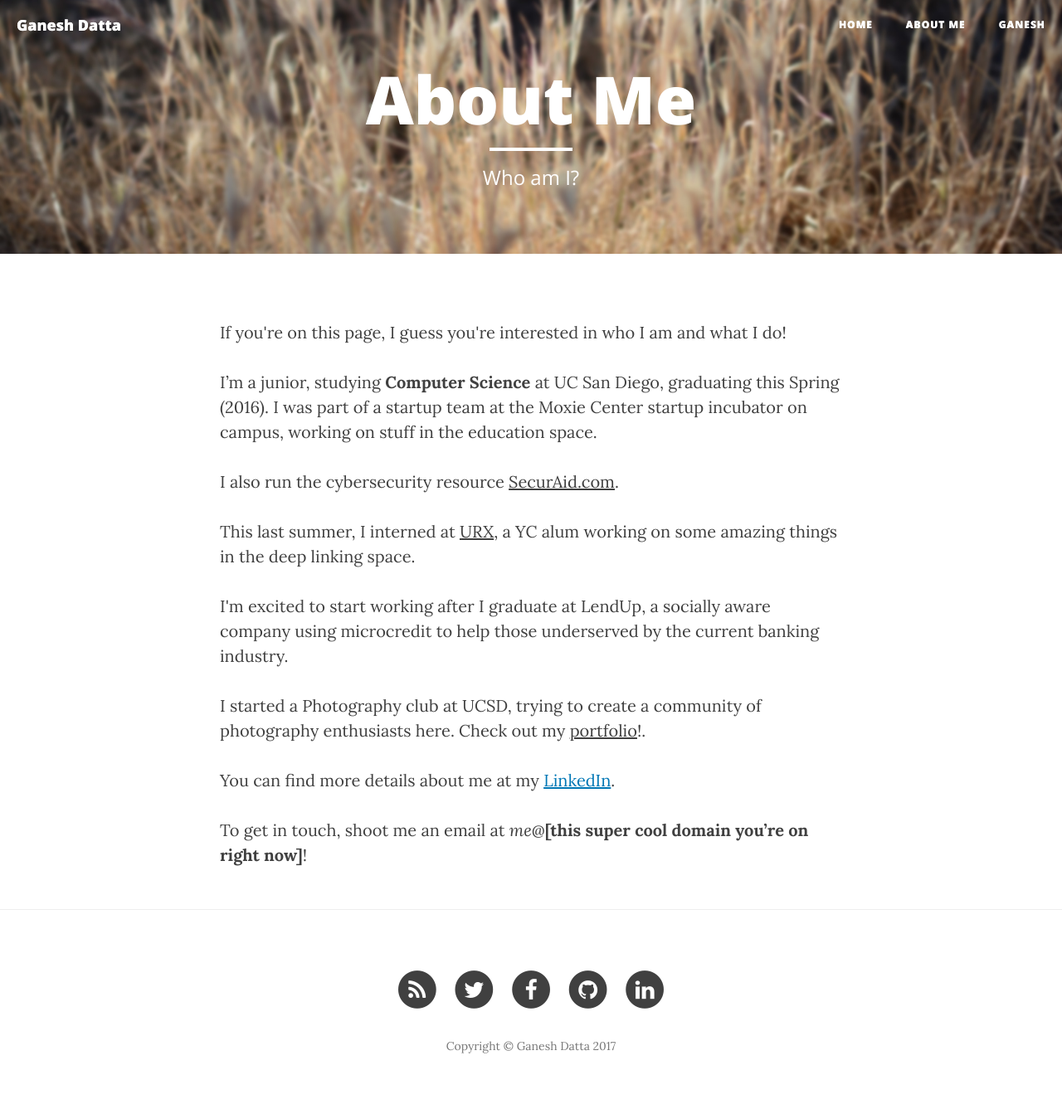
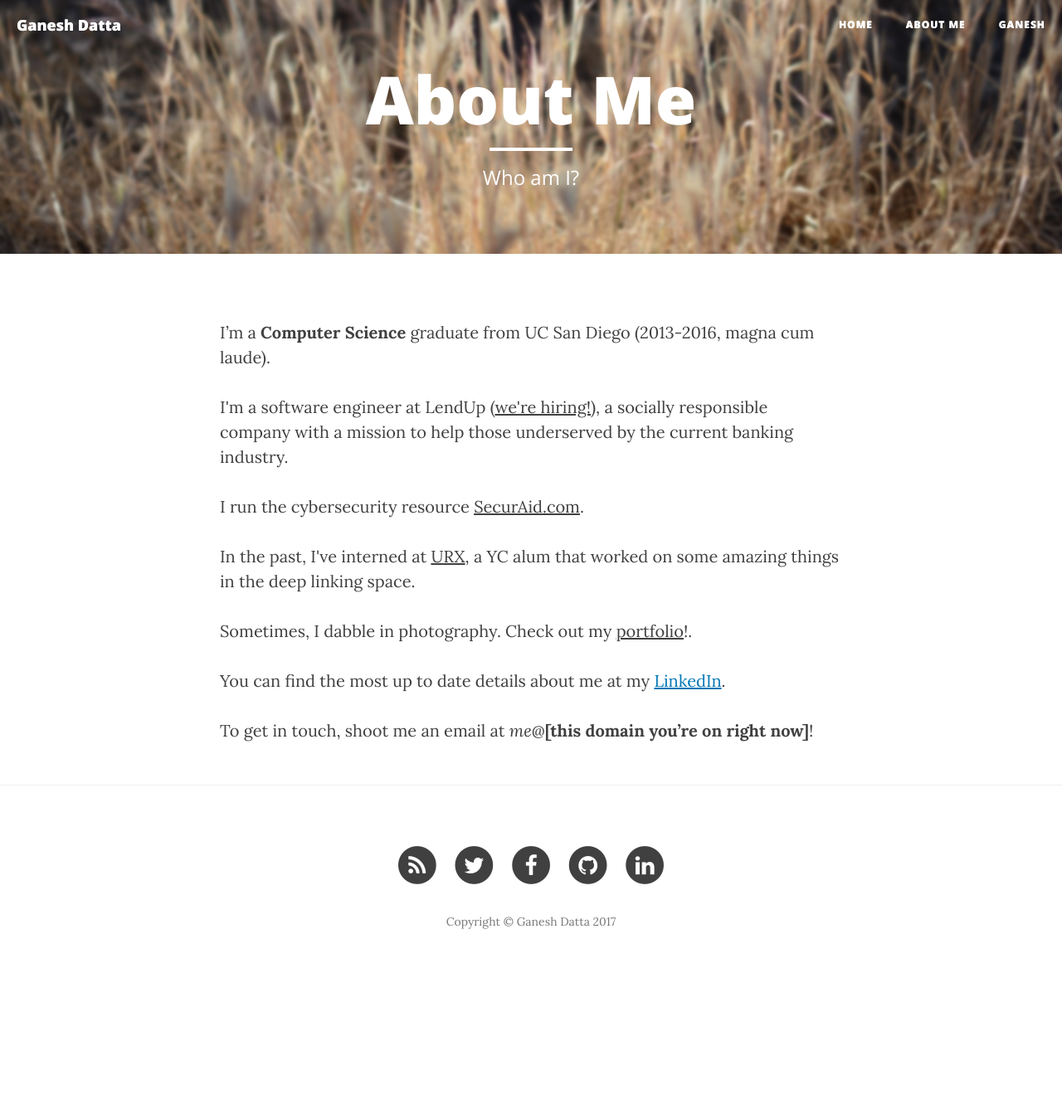
Before and after one commit to gsdatta/gsdatta, a Jekyll site: the page built from about.html, in a window 1280 px wide. Shown: the whole page at 83% size. Built offline with Jekyll 4.4.1, drawn with Linux system fonts in a browser that asks for light colours; nearby versions of some CDN libraries; after the commit the page ends 1187 px from its top, so only the background shows below that.

Commit message:
Update about.html

```diff
--- a/about.html
+++ b/about.html
@@ -5,11 +5,11 @@ description: "Who am I?"
 header-img: "img/brown-grass.jpg"
 ---
 
-<p>If you're on this page, I guess you're interested in who I am and what I do!</p>
-<p>I’m a junior, studying <b>Computer Science</b> at UC San Diego, graduating this Spring (2016). I was part of a startup team at the Moxie Center startup incubator on campus, working on stuff in the education space.
-<p>I also run the cybersecurity resource <a href="securaid.com">SecurAid.com</a>.</p>
-<p>This last summer, I interned at <a href="https://urx.com">URX</a>, a YC alum working on some amazing things in the deep linking space.</p>
-<p>I'm excited to start working after I graduate at LendUp, a socially aware company using microcredit to help those underserved by the current banking industry.</p>
-<p>I started a Photography club at UCSD, trying to create a community of photography enthusiasts here. Check out my <a href="https://500px.com/gdatta">portfolio</a>!.</p>
-<p>You can find more details about me at my <a href="https://www.linkedin.com/in/gsdatta" style="color: #0077b5;">LinkedIn</a>.</p>
-<p>To get in touch, shoot me an email at <i>me</i>@<b>[this super cool domain you’re on right now]</b>!</p>
+<p>I’m a <b>Computer Science</b> graduate from UC San Diego (2013-2016, magna cum laude). </p>
+<p>I'm a software engineer at LendUp (<a href="https://www.lendup.com/careers">we're hiring!</a>), a socially responsible company with a mission to help those underserved by the current banking industry.</p>
+<p>I run the cybersecurity resource <a href="securaid.com">SecurAid.com</a>.</p>
+<p>In the past, I've interned at <a href="https://urx.com">URX</a>, a YC alum that worked on some amazing things in the deep linking space.</p>
+
+<p>Sometimes, I dabble in photography. Check out my <a href="https://500px.com/gdatta">portfolio</a>!.</p>
+<p>You can find the most up to date details about me at my <a href="https://www.linkedin.com/in/gsdatta" style="color: #0077b5;">LinkedIn</a>.</p>
+<p>To get in touch, shoot me an email at <i>me</i>@<b>[this domain you’re on right now]</b>!</p>
```
